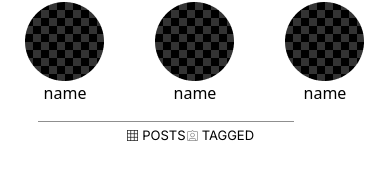
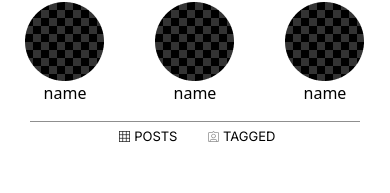
Before and after one commit to DmytroYablonsyi/Cursor-DmytroYablonskyi, a plain HTML site: page homework11/homework11.html in a window 390 px wide. Shown: the part 613-806 px from the top of the page. Drawn offline with nearby package versions, Linux system fonts and the light colour scheme.

Commit message:
added homework 11

```diff
--- a/homework11/styles11.css
+++ b/homework11/styles11.css
@@ -170,9 +170,13 @@ height: 20px;
 }
 @media screen and (max-width:992px) {
     .scroll{
-        gap: 40px;
-        margin-left: 7%;
-
+        gap: 20%;
+        width: 90%;
+        justify-content: center;
+        margin: auto;
+    }
+    .posts{
+        margin-left: 0;
     }
 
 }
```
Also changed, not shown: 1 other file.
